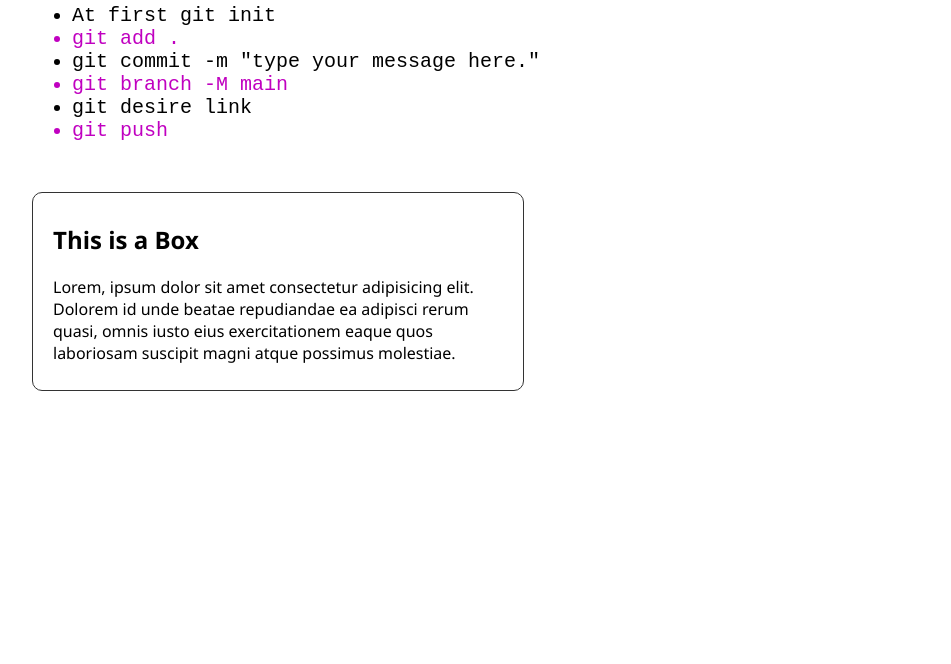
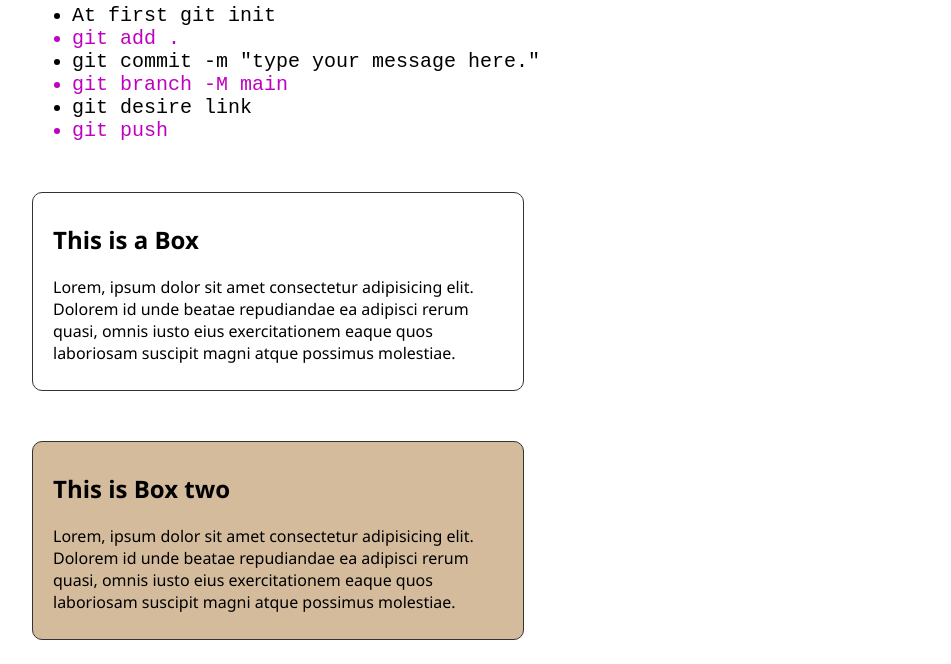
Before and after one commit to Ridwan-Suhel/first-repo, a plain HTML site: page index.html in a window 1280 px wide. Shown: the part 136-800 px from the top of the page, without its empty margins (64-1015 px from the left). Drawn offline with Linux system fonts and the light colour scheme.

Commit message:
section second box added

```diff
--- a/index.html
+++ b/index.html
@@ -29,6 +29,16 @@
             molestiae.
           </p>
         </div>
+
+        <div class="box">
+          <h2>This is Box two</h2>
+          <p>
+            Lorem, ipsum dolor sit amet consectetur adipisicing elit. Dolorem id
+            unde beatae repudiandae ea adipisci rerum quasi, omnis iusto eius
+            exercitationem eaque quos laboriosam suscipit magni atque possimus
+            molestiae.
+          </p>
+        </div>
       </div>
     </div>
   </body>
--- a/style.css
+++ b/style.css
@@ -29,3 +29,6 @@ li:nth-child(even) {
   border: 1px solid #333;
   border-radius: 10px;
 }
+.section .box:nth-child(even) {
+  background-color: #d3bb9c;
+}
```
